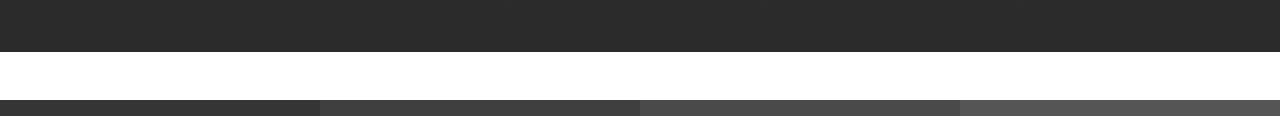
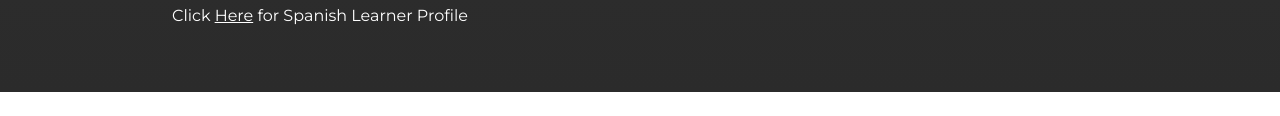
Before and after one commit to Ms-McDonald/frhsdwebdesign, a plain HTML site: page index.html in a window 1280 px wide. Shown: the part 2432-2548 px from the top of the page. Drawn offline with nearby package versions, Linux system fonts and the light colour scheme.

Commit message:
Add spanish version of one-pager

```diff
--- a/index.html
+++ b/index.html
@@ -237,11 +237,12 @@
         <div class="col-11 col-md-6 col-xl-4 pt-5">
           <h3 class="white">WDPP One Pager&nbsp;&nbsp;&nbsp;&nbsp;<a class="file" href="files/WDPP-One-Pager.pdf" target="_blank"><i class="fas fa-external-link-alt"></i></a></h3>
           <iframe src="files/WDPP-One-Pager.pdf" width="100%" height="500px"></iframe>
+          <p class="white"><a class="file" href="files/WDPP-One-Pager_Spanish.pdf" target="_blank">Click <u>Here</u> for Spanish Learner Profile</a></p>
         </div>
         <div class="col-11 col-md-6 col-xl-4 pt-5">
           <h3 class="white">WDPP Learner Profile&nbsp;&nbsp;&nbsp;&nbsp;<a class="file" href="files/WDPP-Learner-Profile.pdf" target="_blank"><i class="fas fa-external-link-alt"></i></a></h3>
           <iframe src="files/WDPP-Learner-Profile.pdf" width="100%" height="500px"></iframe>
-
+          <!-- <p class="white"><a class="file" href="files/WDPP-Learner-Profile_Spanish.pdf" target="_blank">Click <u>Here</u> for Spanish Learner Profile</a></p> -->
         </div>
       </div>
 
```
Also changed, not shown: 1 other file.
